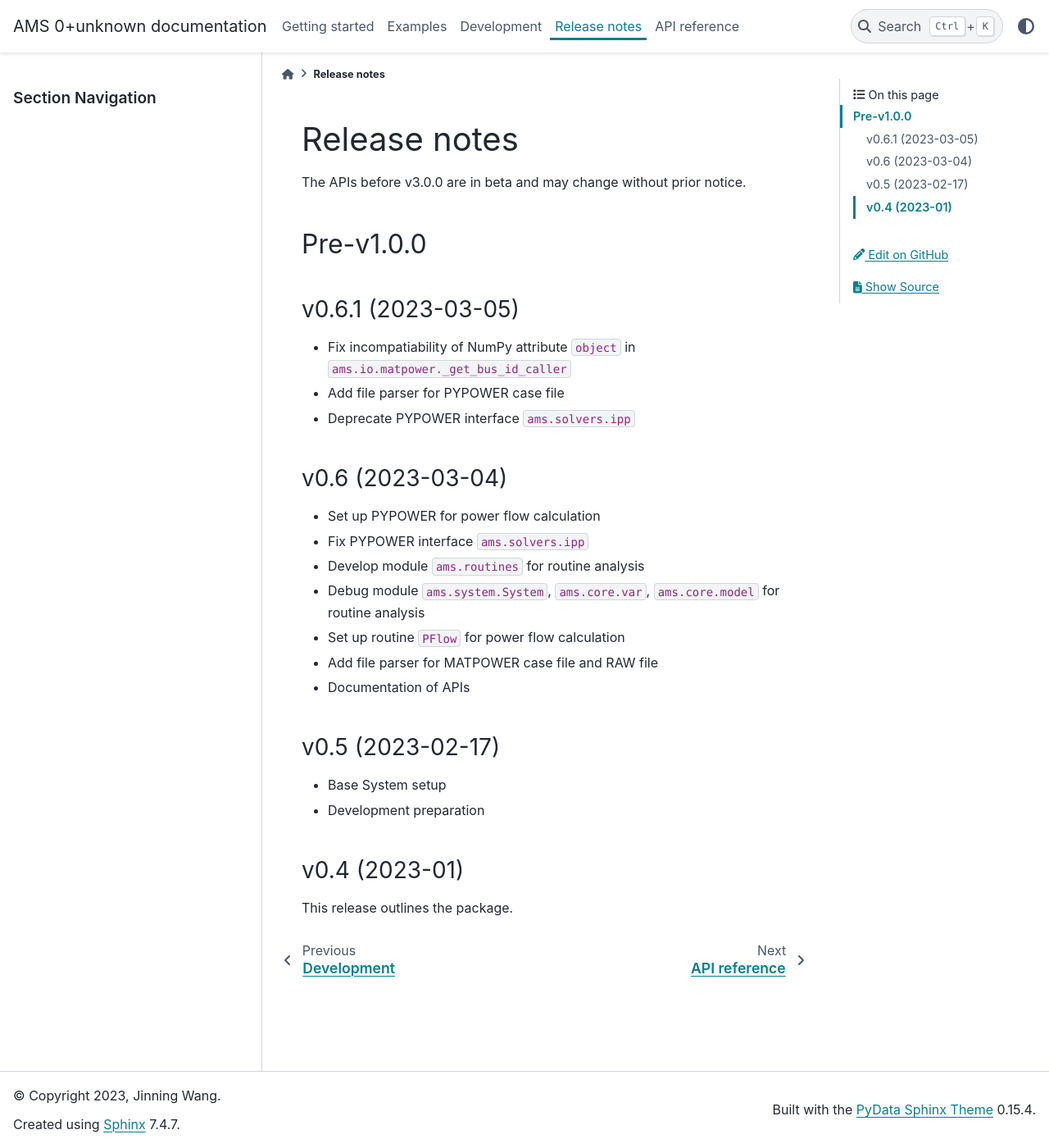
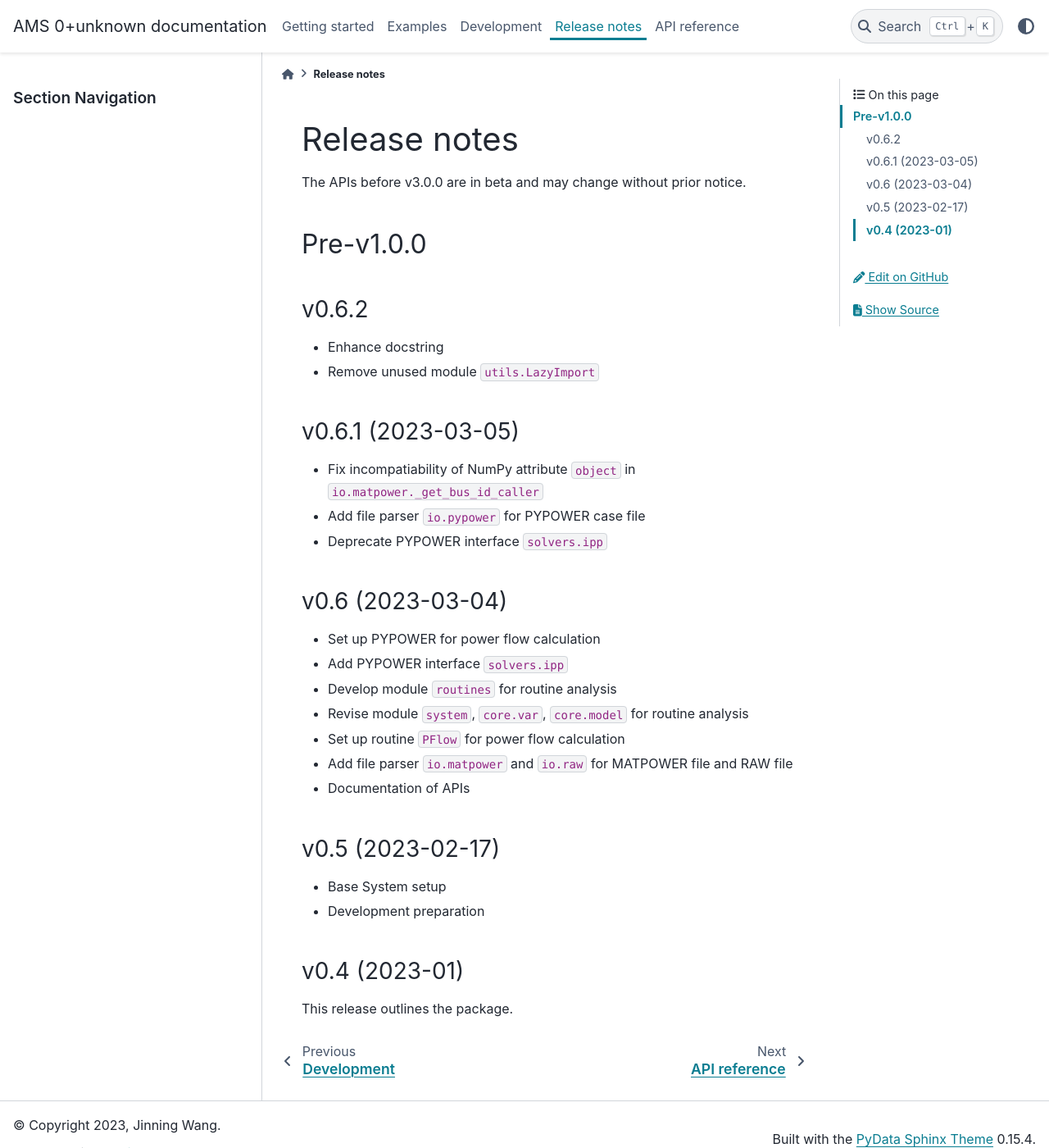
Before and after one commit to CURENT/ams, a Sphinx documentation site: the page built from docs/source/release-notes.rst, in a window 1280 px wide and 1400 px high. Shown: the whole window at 82% size. Built offline with Sphinx 7.4.7 and the PyData theme 0.15.4, drawn with Linux system fonts in a browser that asks for light colours; pages that are not in the unit, such as notebooks, are missing from menus.

Commit message:
Update release notes

```diff
--- a/docs/source/release-notes.rst
+++ b/docs/source/release-notes.rst
@@ -8,21 +8,28 @@ The APIs before v3.0.0 are in beta and may change without prior notice.
 
 Pre-v1.0.0
 ==========
+v0.6.2
+-------------------
+
+- Enhance docstring
+- Remove unused module ``utils.LazyImport``
+
 v0.6.1 (2023-03-05)
 -------------------
-- Fix incompatiability of NumPy attribute ``object`` in  ``ams.io.matpower._get_bus_id_caller``
-- Add file parser for PYPOWER case file
-- Deprecate PYPOWER interface ``ams.solvers.ipp``
+
+- Fix incompatiability of NumPy attribute ``object`` in  ``io.matpower._get_bus_id_caller``
+- Add file parser ``io.pypower`` for PYPOWER case file
+- Deprecate PYPOWER interface ``solvers.ipp``
 
 v0.6 (2023-03-04)
 -------------------
 
 - Set up PYPOWER for power flow calculation
-- Fix PYPOWER interface ``ams.solvers.ipp``
-- Develop module ``ams.routines`` for routine analysis
-- Debug module ``ams.system.System``, ``ams.core.var``, ``ams.core.model`` for routine analysis
+- Add PYPOWER interface ``solvers.ipp``
+- Develop module ``routines`` for routine analysis
+- Revise module ``system``, ``core.var``, ``core.model`` for routine analysis
 - Set up routine ``PFlow`` for power flow calculation
-- Add file parser for MATPOWER case file and RAW file
+- Add file parser ``io.matpower`` and ``io.raw`` for MATPOWER file and RAW file
 - Documentation of APIs
 
 v0.5 (2023-02-17)
```
